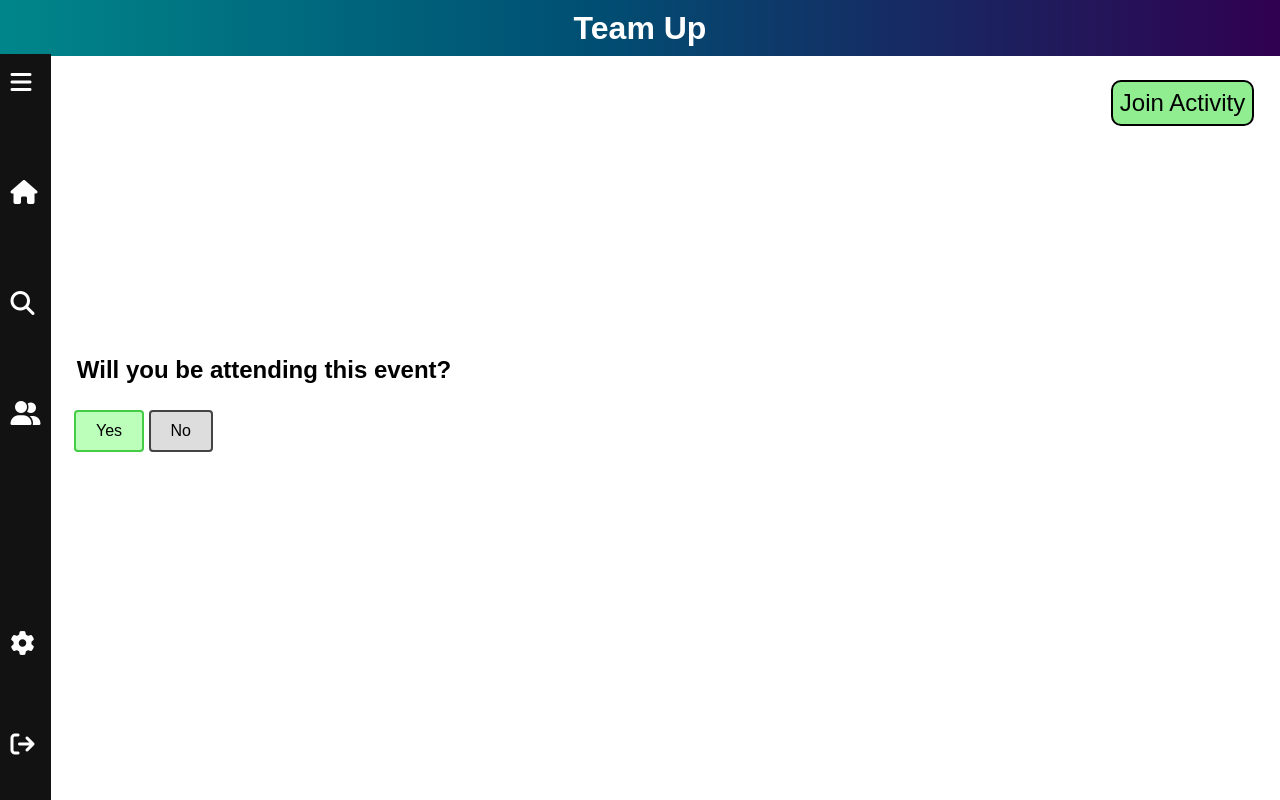
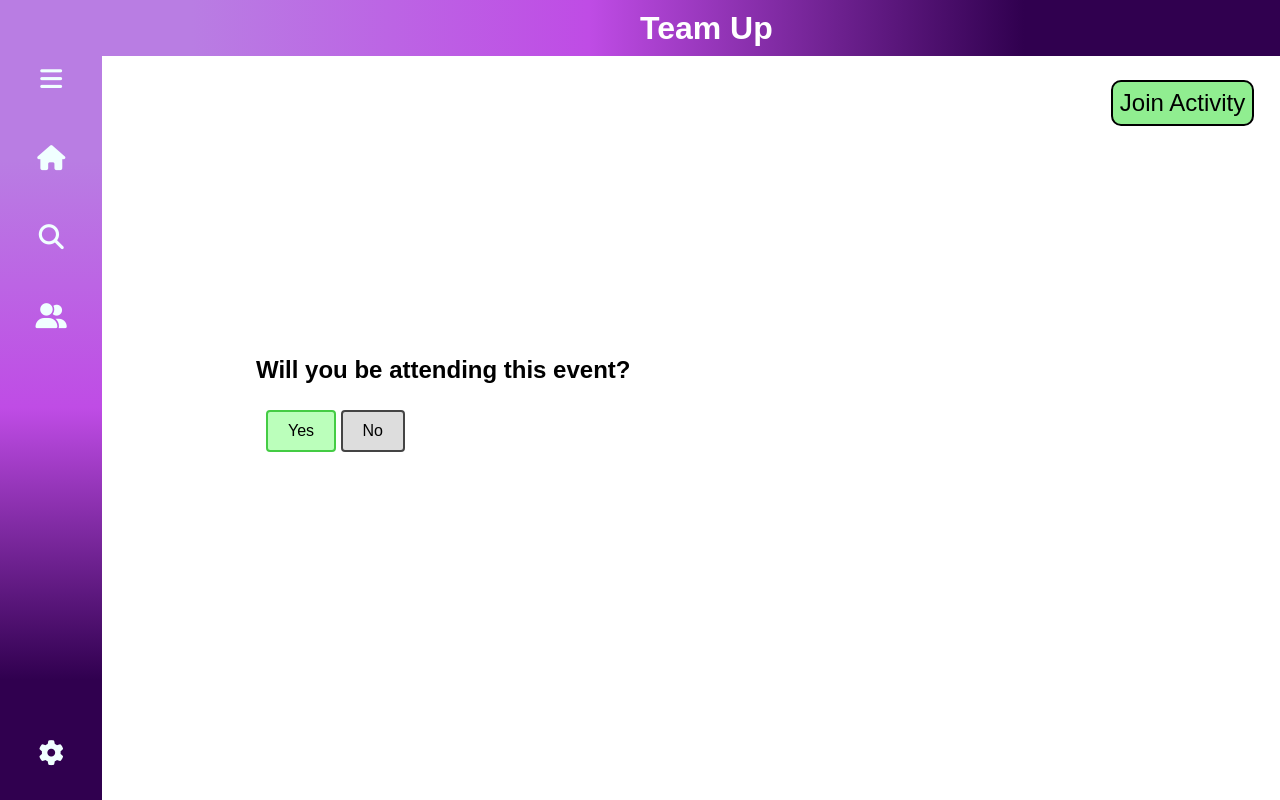
Before and after one commit to SoftwareGrokkers/Team-up, a plain HTML site: page frontEnd/activityPage.html in a window 1280 px wide. Drawn offline with Linux system fonts and the light colour scheme.

Commit message:
Add files via upload

```diff
--- a/frontEnd/activityPage.html
+++ b/frontEnd/activityPage.html
@@ -15,55 +15,22 @@
     <div class="topBanner">
       <h1>Team Up</h1>
     </div>
-    <div class="nav">
-      <span id="navBtn"
-        ><a href="#"><i class="fa-solid fa-bars"></i></a
-      ></span>
+    <div class = "nav">
+      <a href="#"><i class="fa-solid fa-bars" onclick="openNav()"></i></a>
       <a href="/home"><i class="fa-solid fa-house"></i></a>
-      <a href="/searchGroupsAndActivitiesPage"
-        ><i class="fa-solid fa-magnifying-glass"></i
-      ></a>
-      <a href="createGroupsAndActivitiesPage"
-        ><i class="fa-solid fa-user-group"></i
-      ></a>
-      <a href="#"><i class="fa-solid fa-gear"></i></a>
-      <a href="/process-logout"
-        ><i class="fa-solid fa-arrow-right-from-bracket"></i
-      ></a>
+      <a href="/searchGroupsAndActivitiesPage"><i class="fa-solid fa-magnifying-glass"></i></a>
+      <a href="/createGroupsAndActivitiesPage"><i class="fa-solid fa-user-group"></i></a>
+      <a href="#" class="fa-solid fa-gear"></a>
+      <a href="/process-logout" class="fa-solid fa-arrow-right-from-bracket"></a>
     </div>
 
-    <div class="navFull" id="navFull">
-      <span id="navClose"
-        ><i class="fa-solid fa-bars"></i>
-        <p>Menu</p></span
-      >
-
-      <span
-        ><a href="/home"><i class="fa-solid fa-house"></i></a>
-        <p>Home</p></span
-      >
-      <span
-        ><a href="/searchGroupsAndActivitiesPage"
-          ><i class="fa-solid fa-magnifying-glass"></i
-        ></a>
-        <p>Search</p></span
-      >
-      <span
-        ><a href="createGroupsAndActivitiesPage"
-          ><i class="fa-solid fa-user-group"></i
-        ></a>
-        <p>Groups</p></span
-      >
-      <span id="settings"
-        ><a href="#"><i class="fa-solid fa-gear"></i></a>
-        <p>Settings</p></span
-      >
-      <span id="logout"
-        ><a href="/process-logout"
-          ><i class="fa-solid fa-arrow-right-from-bracket"></i
-        ></a>
-        <p>Logout</p></span
-      >
+    <div id="myNavFull" class = "navFull">
+      <a href="javascript:void(0)" class="closebtn" onclick="closeNav()">Menu</a>
+      <a href="/home">Home</a>
+      <a href="/searchGroupsAndActivitiesPage">Search</a>
+      <a href="/createGroupsAndActivitiesPage">Groups</a>
+      <a href="#" class = "settings">Settings</a>
+      <a href="/process-logout" class = logout>Logout</a>
     </div>
 
     <div id="activityInfo"></div>
--- a/frontEnd/activityPageScript.js
+++ b/frontEnd/activityPageScript.js
@@ -1,15 +1,15 @@
 // Open and close nav bar
-const navBtn = document.getElementById("navBtn");
-const navFull = document.getElementById("navFull");
-const navClose = document.getElementById("navClose");
+function openNav() {
+  document.getElementById("myNavFull").style.width = "125px";
+}
 
-navBtn.addEventListener("click", () => {
-  navFull.classList.add("showNav");
-});
+function closeNav() {
+  document.getElementById("myNavFull").style.width = "0";
+}
 
-navClose.addEventListener("click", () => {
-  navFull.classList.remove("showNav");
-});
+function dropMenu() {
+  document.getElementById("myDropdown").classList.toggle("show");
+}
 
 var getActivityCookie = function(){
     Cookies = document.cookie.split(";")
--- a/frontEnd/activityPageStyles.css
+++ b/frontEnd/activityPageStyles.css
@@ -3,87 +3,107 @@
 body {
   font-family: "Work Sans", sans-serif;
 }
-
-.fa-solid {
-  font-size: 1.5em;
-  color: white;
-  margin: 1.8em 0.4em;
+.topBanner {
+  background: linear-gradient(
+    90deg,
+    rgba(185, 125, 227) 15%,
+    rgba(191, 76, 229) 46%,
+    rgba(48, 0, 79, 1) 80%
+  );
+  position: fixed;
+  display: flex;
+  flex-direction: row;
+  align-items: center;
+  width: 100%;
+  height: 7vh;
+  top: 0;
+  left: 0;
+  z-index: 3;
 }
 
-.fa-bars,
-.fa-x {
-  margin-top: 15px;
+.topBanner h1 {
+  color: rgb(255, 255, 255);
+  position: relative;
+  left: 50%;
 }
 
-.nav .fa-gear {
-  position: absolute;
-  bottom: 4.2em;
+.nav {
+  background: linear-gradient(
+    180deg,
+    rgba(185, 125, 227) 15%,
+    rgba(191, 76, 229) 46%,
+    rgba(48, 0, 79, 1) 80%
+  );
+  position: fixed;
+  display: flex;
+  flex-direction: column;
+  height: 100%;
+  width: 8%;
+  margin-top: 4vh;
+  left: 0;
+  align-items: center;
 }
 
-#settings {
-  position: absolute;
-  bottom: 6em;
+.nav a {
+  color: azure;
+  text-decoration: none;
+  font-size: 25px;
+  margin: 25px;
 }
 
-.nav .fa-arrow-right-from-bracket,
-#logout {
-  position: absolute;
-  bottom: 0em;
+.fa-gear {
+  position: relative;
+  top: 45vh;
 }
 
-.container {
-  position: absolute;
+.fa-arrow-right-from-bracket {
+  position: relative;
+  top: 45vh;
 }
 
-.nav,
-.navFull {
-  background: #121212;
-  border: 1px #121212 solid;
-  display: flex;
-  flex-direction: column;
-  position: fixed;
-  bottom: 0;
-  left: 0;
-  height: 93vh;
+.nav a:hover {
+  color: rgb(240, 219, 36);
 }
 
 .navFull {
-  width: 12vw;
-  transition: all 0.3s linear;
-  transform: translateX(-100%);
+  background: linear-gradient(
+    180deg,
+    rgba(185, 125, 227) 15%,
+    rgba(191, 76, 229) 46%,
+    rgba(48, 0, 79, 1) 80%
+  );
+  position: fixed;
+  display: flex;
+  flex-direction: column;
+  height: 100%;
+  width: 0;
+  margin-top: 4vh;
+  left: 8%;
+  align-items: center;
+  overflow-x: hidden;
+  transition: 0.5s;
+  z-index: 3;
+}
+.navFull a {
+  color: azure;
+  text-decoration: none;
+  font-size: 25px;
+  margin: 25px;
+  transform: 0.3s;
 }
 
-.showNav {
-  transform: translateX(0);
+.settings {
+  position: relative;
+  top: 45vh;
 }
 
-.topBanner {
-  background: linear-gradient(
-    90deg,
-    rgba(0, 134, 138, 1) 0%,
-    rgba(0, 79, 115, 1) 46%,
-    rgba(48, 0, 79, 1) 100%
-  );
-  width: 100vw;
-  height: 7vh;
-  position: fixed;
-  top: 0;
-  left: 0;
-
-  display: flex;
-  justify-content: center;
-  align-items: center;
+.logout {
+  position: relative;
+  top: 45vh;
 }
 
-.topBanner h1 {
-  color: white;
-}
-
-.navFull p {
-  display: inline;
-  color: white;
-  font-size: 1.5em;
-  margin-left: 0.5em;
+.navFull a:hover {
+  color: rgb(240, 219, 36);
 }
 
 #activityInfo {
@@ -113,7 +133,7 @@ body {
   margin: 10px;
   position: absolute;
   top: 50%;
-  left: 5%;
+  left: 20%;
 }
 
 .radio-toolbar input[type="radio"] {
@@ -148,5 +168,5 @@ body {
 .question {
   position: absolute;
   top: 42%;
-  left: 6%;
+  left: 20%;
 }
```
